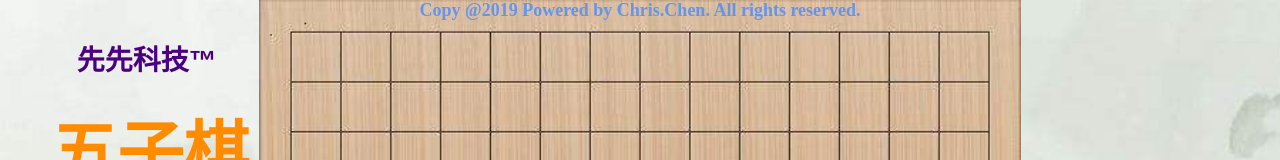
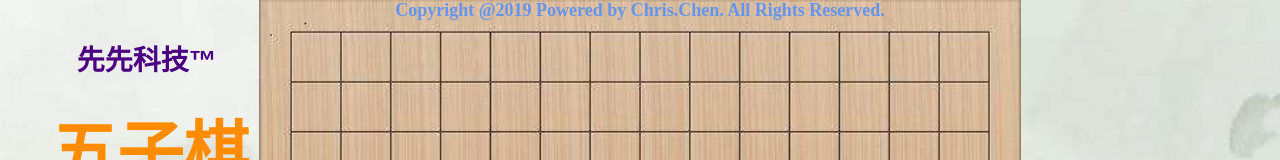
Before and after one commit to Chen-Qixian/FrontEnd-Keypoint-Learning, a plain HTML site: page FiveInRow/index.html in a window 1280 px wide. Shown: the top 160 px of the page. Drawn offline with Linux system fonts and the light colour scheme.

Commit message:
modify project gobang messages

```diff
--- a/FiveInRow/index.html
+++ b/FiveInRow/index.html
@@ -10,7 +10,7 @@
         <div id="chess"></div>
         <div class="msg">先先科技™</div>
         <div class="gobang">五子棋</div>
-        <div class="author">Copy @2019 Powered by Chris.Chen. All rights reserved.</div>
+        <div class="author">Copyright @2019 Powered by Chris.Chen. All Rights Reserved.</div>
         <div class="tishi">
             <div class="heiqi">
                 <div class="blackpic"></div>
```
